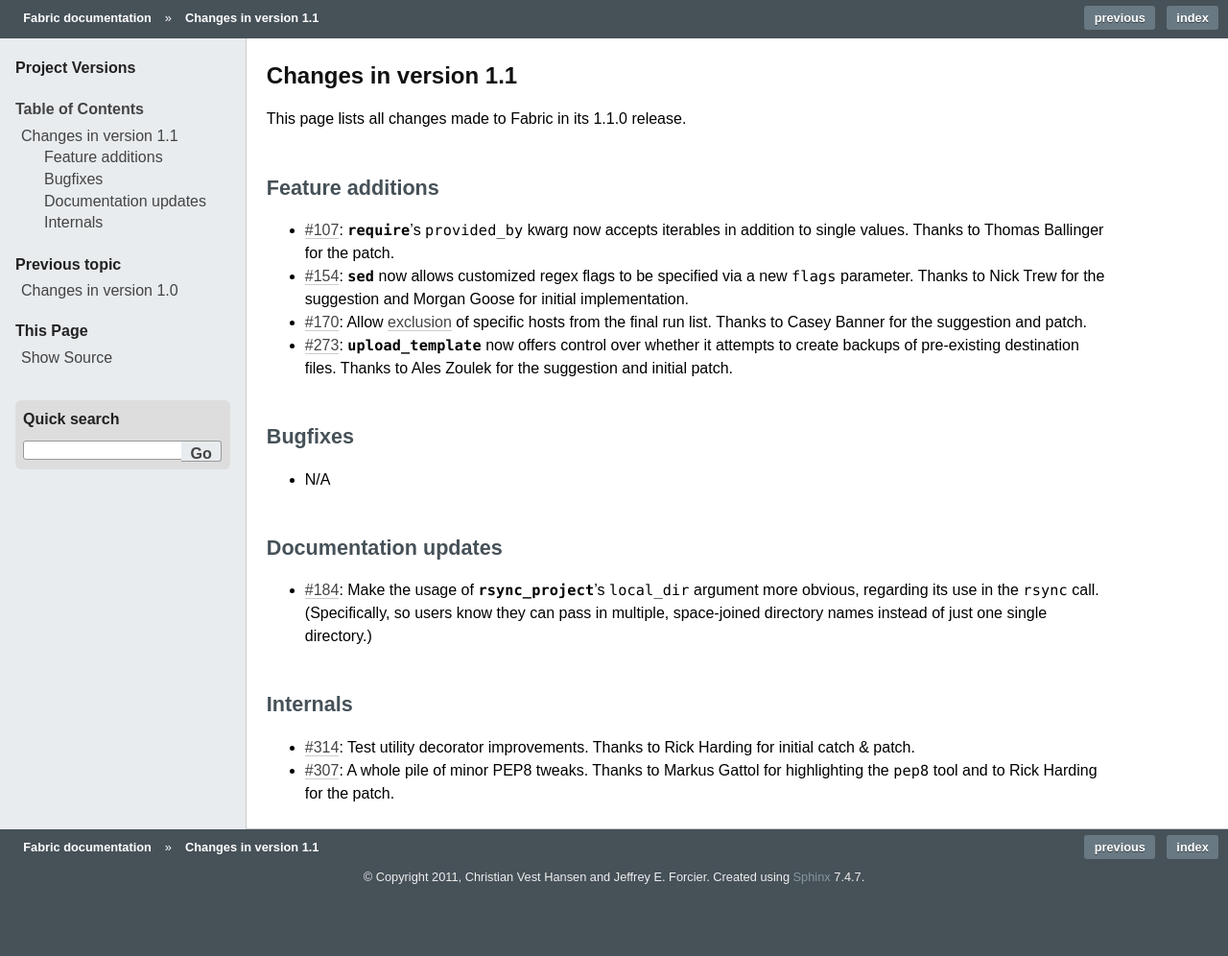
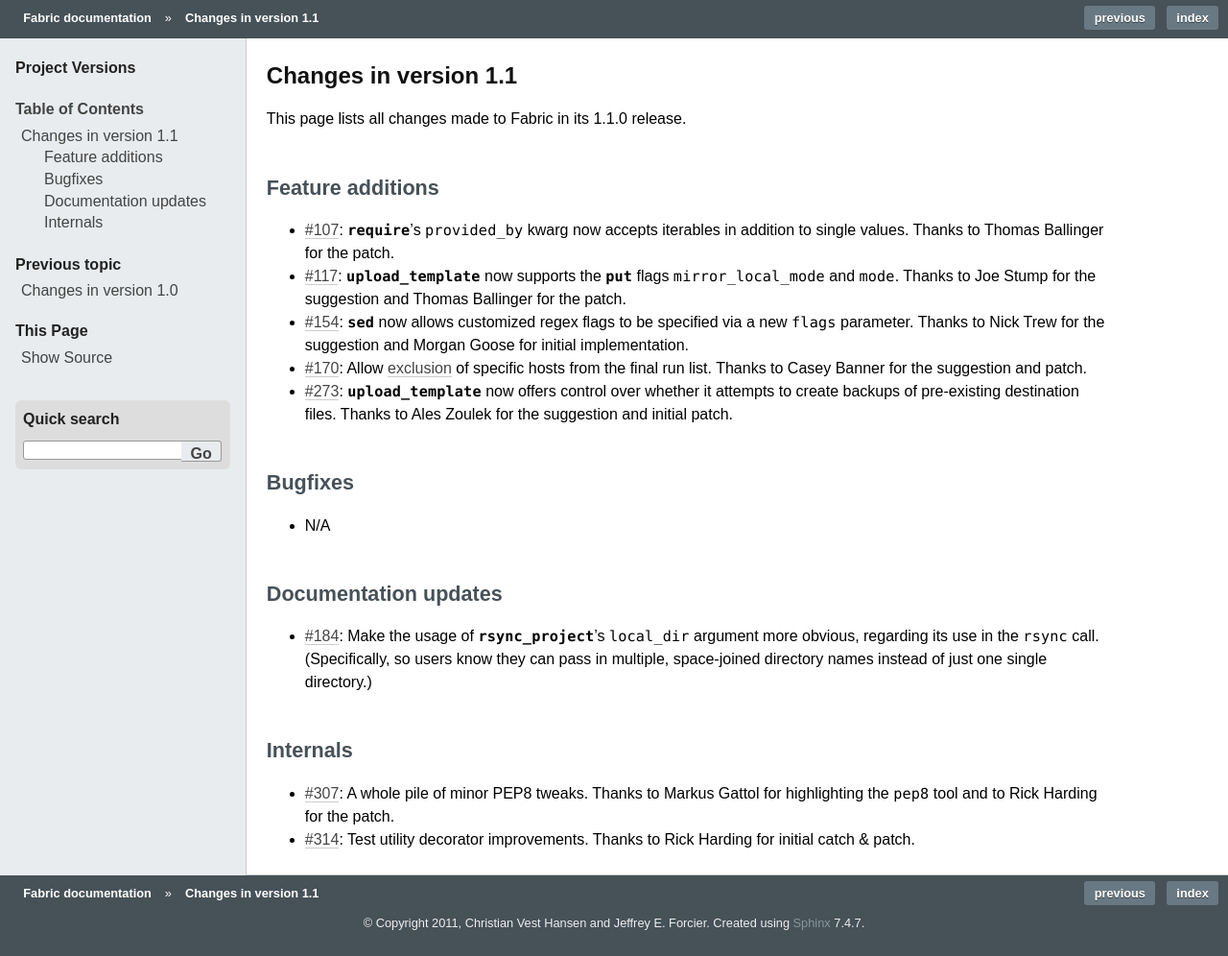
Before and after one commit to fabric/fabric, a Sphinx documentation site: the page built from docs/changes/1.1.rst, in a window 1280 px wide. Shown: the whole page at 96% size. Built offline with Sphinx 7.4.7, drawn with Linux system fonts in a browser that asks for light colours; the version number could not be read and is left out; before the commit the page ends 948 px from its top, so only the background shows below that.

Commit message:
Integration patching & changelog; fixes #117

```diff
--- a/docs/changes/1.1.rst
+++ b/docs/changes/1.1.rst
@@ -11,6 +11,9 @@
 * :issue:`107`: `~fabric.operations.require`'s ``provided_by`` kwarg now
   accepts iterables in addition to single values. Thanks to Thomas Ballinger
   for the patch.
+* :issue:`117`: `~fabric.contrib.files.upload_template` now supports the
+  `~fabric.operations.put` flags ``mirror_local_mode`` and ``mode``. Thanks to
+  Joe Stump for the suggestion and Thomas Ballinger for the patch.
 * :issue:`154`: `~fabric.contrib.files.sed` now allows customized regex flags
   to be specified via a new ``flags`` parameter. Thanks to Nick Trew for the
   suggestion and Morgan Goose for initial implementation.
@@ -36,7 +39,7 @@
 Internals
 =========
 
+* :issue:`307`: A whole pile of minor PEP8 tweaks. Thanks to Markus Gattol for
+  highlighting the ``pep8`` tool and to Rick Harding for the patch.
 * :issue:`314`: Test utility decorator improvements. Thanks to Rick Harding for
   initial catch & patch.
-* :issue:`307`: A whole pile of minor PEP8 tweaks. Thanks to Markus Gattol for
-  highlighting the ``pep8`` tool and to Rick Harding for the patch.
```
Also changed, not shown: 1 other file.
